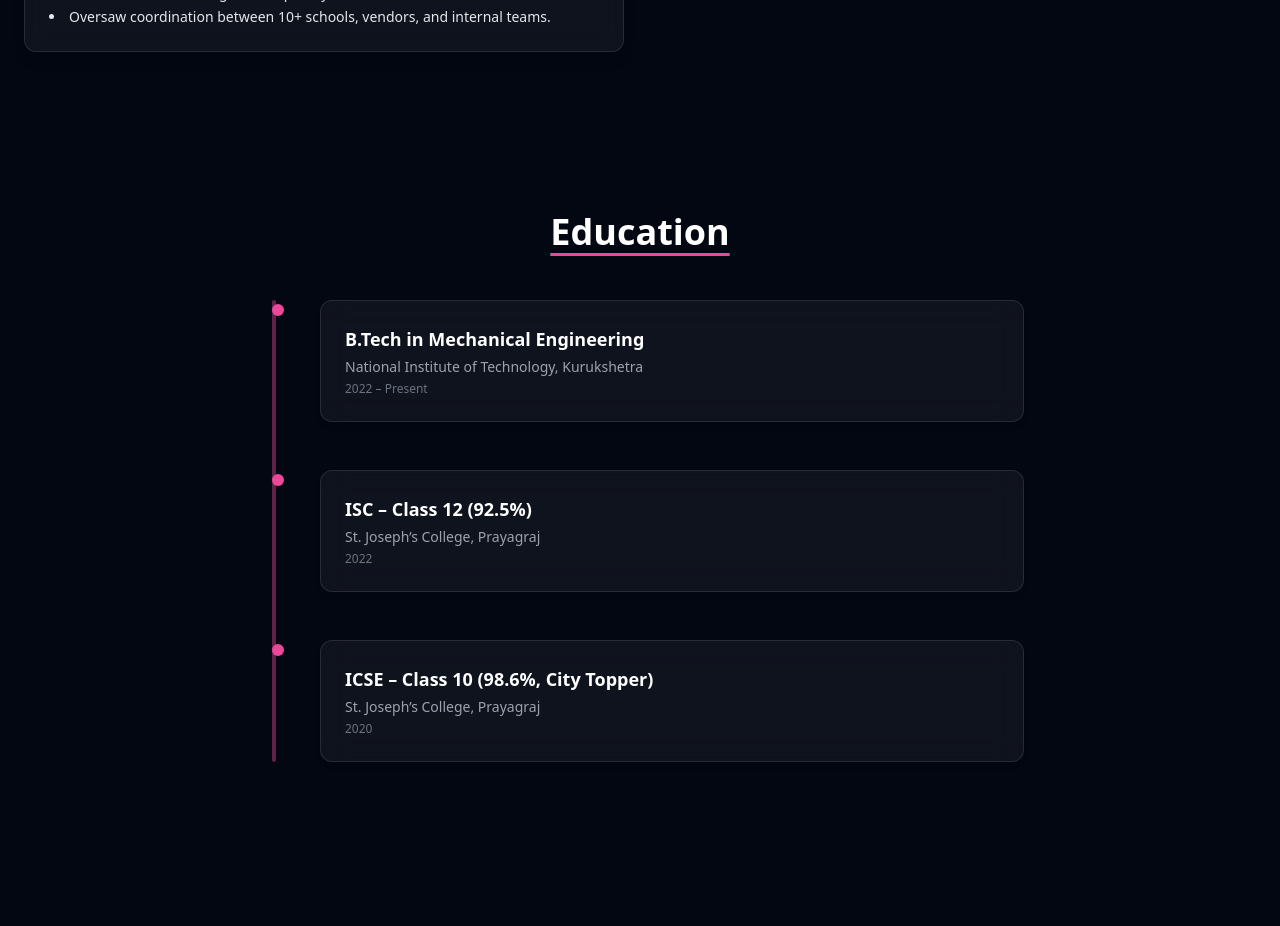
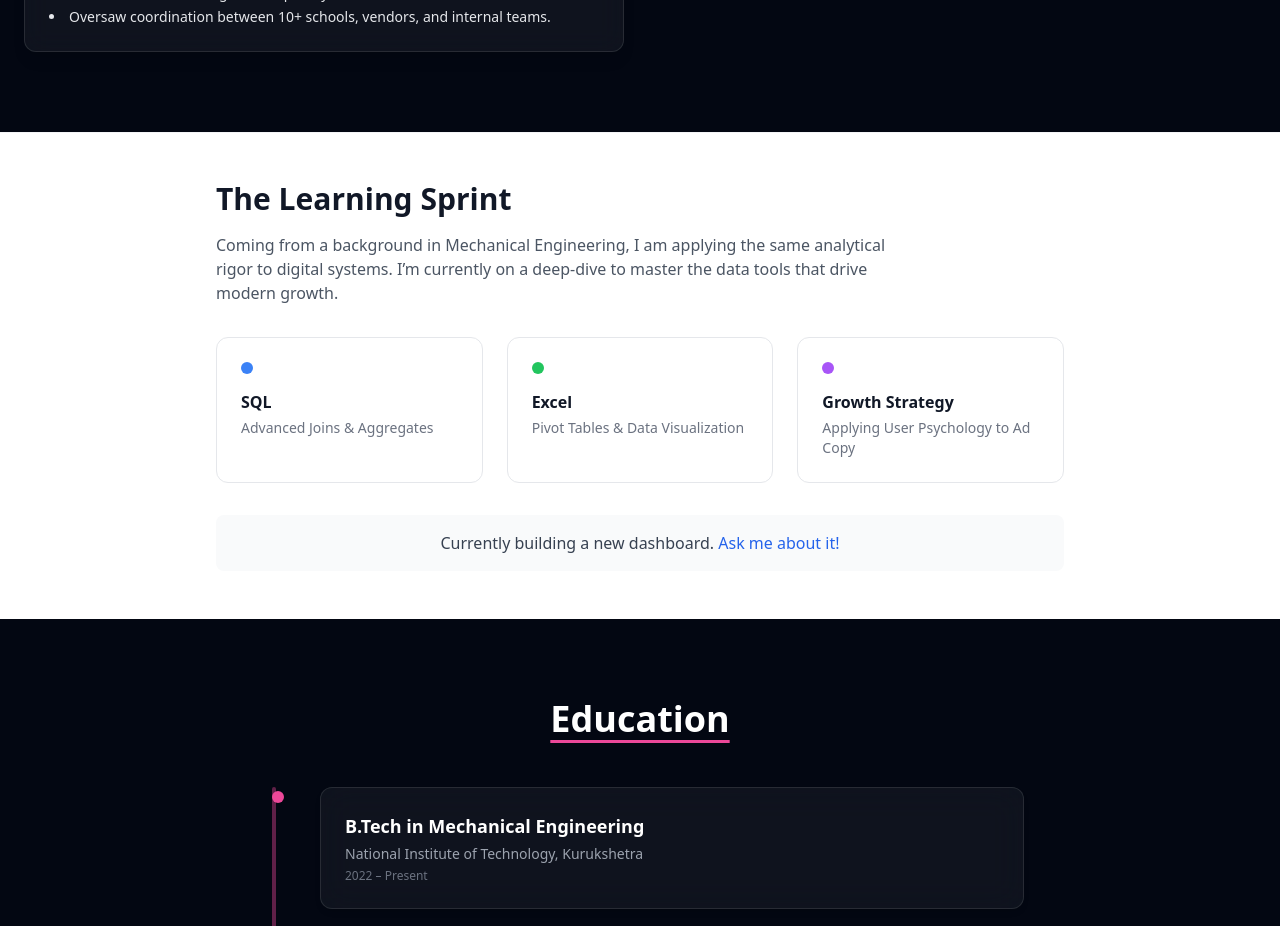
Before and after one commit to pursuerofproficiency/portfolio, a React (Vite) app: page / in a window 1280 px wide. Shown: the part 3120-4046 px from the top of the page. Built offline with nearby package versions, Linux system fonts and the light colour scheme.

Commit message:
Add LearningSprint component to App

```diff
--- a/src/App.jsx
+++ b/src/App.jsx
@@ -6,6 +6,7 @@
 import Projects from "./components/Projects";
 import Education from "./components/Education";
 import Experience from "./components/Experience";
+import LearningSprint from './components/LearningSprint';
 import Achievements from "./components/Achievements";
 import Contact from "./components/Contact";
 
@@ -18,6 +19,7 @@
       <About />
       <Projects />
       <Experience />
+      <LearningSprint />
       <Education />
       <Achievements />
       <Contact />
```
